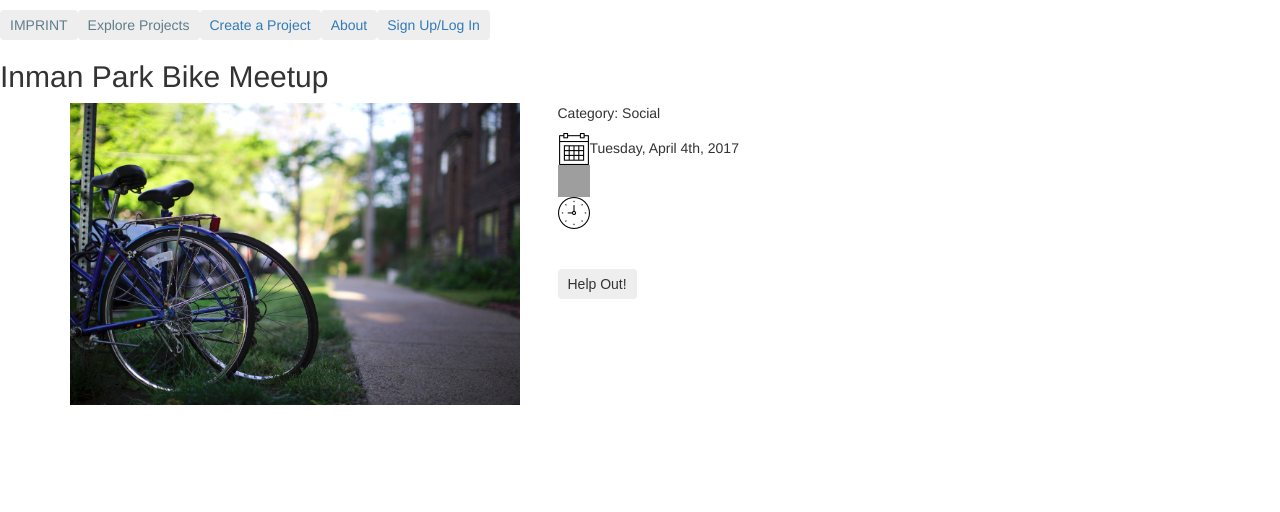
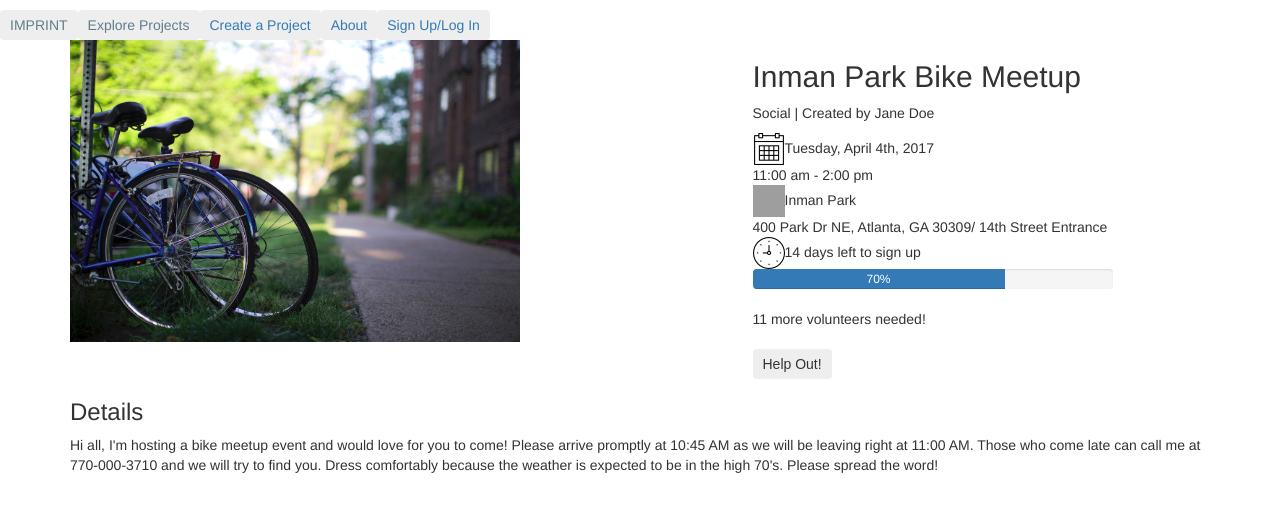
Before and after one commit to lindazhanghf/IMPRINT, an Angular app: page /detail/1 in a window 1280 px wide. Shown: the top 512 px of the page. Built offline with nearby package versions, Linux system fonts and the light colour scheme; grey boxes are pictures that could not be loaded.

Commit message:
Vi - Added content to profile page

```diff
--- a/src/app/data/projects.ts
+++ b/src/app/data/projects.ts
@@ -4,8 +4,13 @@ export const PROJECTS: Project[] = [
   {
     id: 0,
     title: `Piedmont Park Clean-up`,
-    user: 0,
-    description: ``,
+    userID: 0,
+    userName: 'Jane Doe',
+    description: `Hi all, I'm looking for volunteers to help beautify our local park!
+    Volunteers will be expected to pick up trash around the park, and should arrive by
+    10:50 AM. We will be providing boxed lunch for those who will be staying for the
+    entirety of the event. If you have any questions, please reach out to me at
+    janedoe3710@gmail.com. Please spread the word!`,
     date: `Saturday, April 1st, 2017`,
     timeOfEvent: '11:00 am - 2:00 pm',
     timeLeft: 14,
@@ -13,8 +18,10 @@ export const PROJECTS: Project[] = [
     tag: 'Park, Environment',
     media: ``,
     neighborhood: 0,
+    locationName: `Piedmont Park`,
     address: "400 Park Dr NE, Atlanta, GA 30309/ 14th Street Entrance",
     progress: 0.7,
+    neededVol: 11,
     thumbnail: `./../../assets/thumbnails/piedmont_park.jpg`,
     resources_deadline: ``,
     resources: []
@@ -22,8 +29,12 @@ export const PROJECTS: Project[] = [
   {
     id: 1,
     title: `Inman Park Bike Meetup`,
-    user: 0,
-    description: ``,
+    userID: 0,
+    userName: 'Jane Doe',
+    description: `Hi all, I'm hosting a bike meetup event and would love for you to come!
+    Please arrive promptly at 10:45 AM as we will be leaving right at 11:00 AM. Those who
+    come late can call me at 770-000-3710 and we will try to find you. Dress comfortably
+    because the weather is expected to be in the high 70's. Please spread the word!`,
     date: `Tuesday, April 4th, 2017`,
     timeOfEvent: '11:00 am - 2:00 pm',
     timeLeft: 14,
@@ -31,8 +42,10 @@ export const PROJECTS: Project[] = [
     tag: 'Park, Environment',
     media: ``,
     neighborhood: 0,
+    locationName: `Inman Park`,
     address: "400 Park Dr NE, Atlanta, GA 30309/ 14th Street Entrance",
     progress: 0.7,
+    neededVol: 11,
     thumbnail: `./../../assets/thumbnails/bikes.png`,
     resources_deadline: ``,
     resources: []
@@ -40,8 +53,13 @@ export const PROJECTS: Project[] = [
   {
     id: 2,
     title: `Volunteering at Atlanta's Botanical Garden`,
-    user: 0,
-    description: ``,
+    userID: 0,
+    userName: `Jane Doe`,
+    description: `Hi all, I'm looking for volunteers to help set up food and drinks for
+    an event I'm hosting at Atlanta Botanical Garden! Volunteers will be expected to
+    pour food into bowls and pour drinks into cups. Gloves and utensils will be provided.
+    Just bring yourself! If you have any questions, please reach out to me at
+    janedoe3710@gmail.com. Please spread the word!`,
     date: `Friday, April 12th, 2017`,
     timeOfEvent: '11:00 am - 2:00 pm',
     timeLeft: 14,
@@ -49,8 +67,10 @@ export const PROJECTS: Project[] = [
     tag: 'Park, Environment',
     media: ``,
     neighborhood: 0,
+    locationName: 'Atlanta Botanical Garden',
     address: "400 Park Dr NE, Atlanta, GA 30309/ 14th Street Entrance",
     progress: 0.8,
+    neededVol: 11,
     thumbnail: `./../../assets/thumbnails/botanic_garden.png`,
     resources_deadline: ``,
     resources: []
@@ -58,8 +78,11 @@ export const PROJECTS: Project[] = [
   {
     id: 3,
     title: `Women's March`,
-    user: 0,
-    description: ``,
+    userID: 0,
+    userName: 'Jane Doe',
+    description: `Hi all, I'm looking for people to go to the Women's March with! Please
+    try to be here by 10:50 AM. If you have any questions, please reach out to me at
+    janedoe3710@gmail.com. Please spread the word!`,
     date: `Monday, May 15th, 2017`,
     timeOfEvent: '11:00 am - 2:00 pm',
     timeLeft: 14,
@@ -67,8 +90,10 @@ export const PROJECTS: Project[] = [
     tag: 'Park, Environment',
     media: ``,
     neighborhood: 0,
+    locationName: 'City Hall',
     address: "400 Park Dr NE, Atlanta, GA 30309/ 14th Street Entrance",
     progress: 0.9,
+    neededVol: 11,
     thumbnail: `./../../assets/thumbnails/womens_march.png`,
     resources_deadline: ``,
     resources: []
--- a/src/app/project-detail/project-detail.component.html
+++ b/src/app/project-detail/project-detail.component.html
@@ -1,22 +1,33 @@
 <div *ngIf="project">
-  <h2>{{project.title}}</h2>
+
   <div class="container">
     <div class="row">
-      <div class="col-md-5">
+      <div class="col-md-7">
         <img src="{{project.thumbnail}}" style="width:450px;">
       </div>
-      <div class="col-md-3">
-        <p> Category: {{category.name}}</p>
+      <div class="col-md-4">
+        <h2>{{project.title}}</h2>
+        <p> {{category.name}} | Created by {{project.userName}}</p>
         <div>
           <img src="./../../assets/icons/calendar.png" style="width:32px;height:32px;">
-        <span>{{project.date}}</span>
+          <span>{{project.date}}</span> <br />
+          <span>{{project.timeOfEvent}}</span>
         </div>
         <div>
           <img src="./../../assets/icons/pin2.png" style="width:32px;height:32px;">
+          <span>{{project.locationName}}</span><br />
+          <span>{{project.address}}</span>
         </div>
         <div>
           <img src="./../../assets/icons/clock.png" style="width:32px;height:32px;">
+          <span>{{project.timeLeft}} days left to sign up</span>
         </div>
+        <div class="progress">
+          <div class="progress-bar" role="progressbar" aria-valuenow="70" aria-valuemin="0" aria-valuemax="100" style="width:70%">
+            {{project.progress * 100}}%
+          </div>
+        </div>
+        <span>{{project.neededVol}} more volunteers needed!</span>
       <!--   <div>
           <label>Comment: </label>
           <input [(ngModel)]="project.title" placeholder="title" />
@@ -25,6 +36,8 @@
         <button>Help Out!</button>
       </div>
     </div>
+    <h3>Details</h3>
+    <span>{{project.description}}</span>
   </div>
   <!-- <button (click)="goBack()">Back</button> -->
 </div>
--- a/src/app/project.ts
+++ b/src/app/project.ts
@@ -4,7 +4,8 @@ export class Project {
   id: number;
 
   title: string;
-  user: number; // User ID
+  userID: number; // User ID
+  userName: string; // User's name
 
   description: string;
 
@@ -17,9 +18,11 @@ export class Project {
   media: string; // Related media (pictures, videos, URLS, etc.)
 
   neighborhood: number; // Neighborhood ID
+  locationName: string;
   address: string; // Actual address of the event
 
   progress: number; // Percentage of progress (0 - 1.0)
+  neededVol: number; // Number of volunteers needed
   thumbnail: string; // Path to thumbnail image
 
   // Resources needed... (resources class)
```
